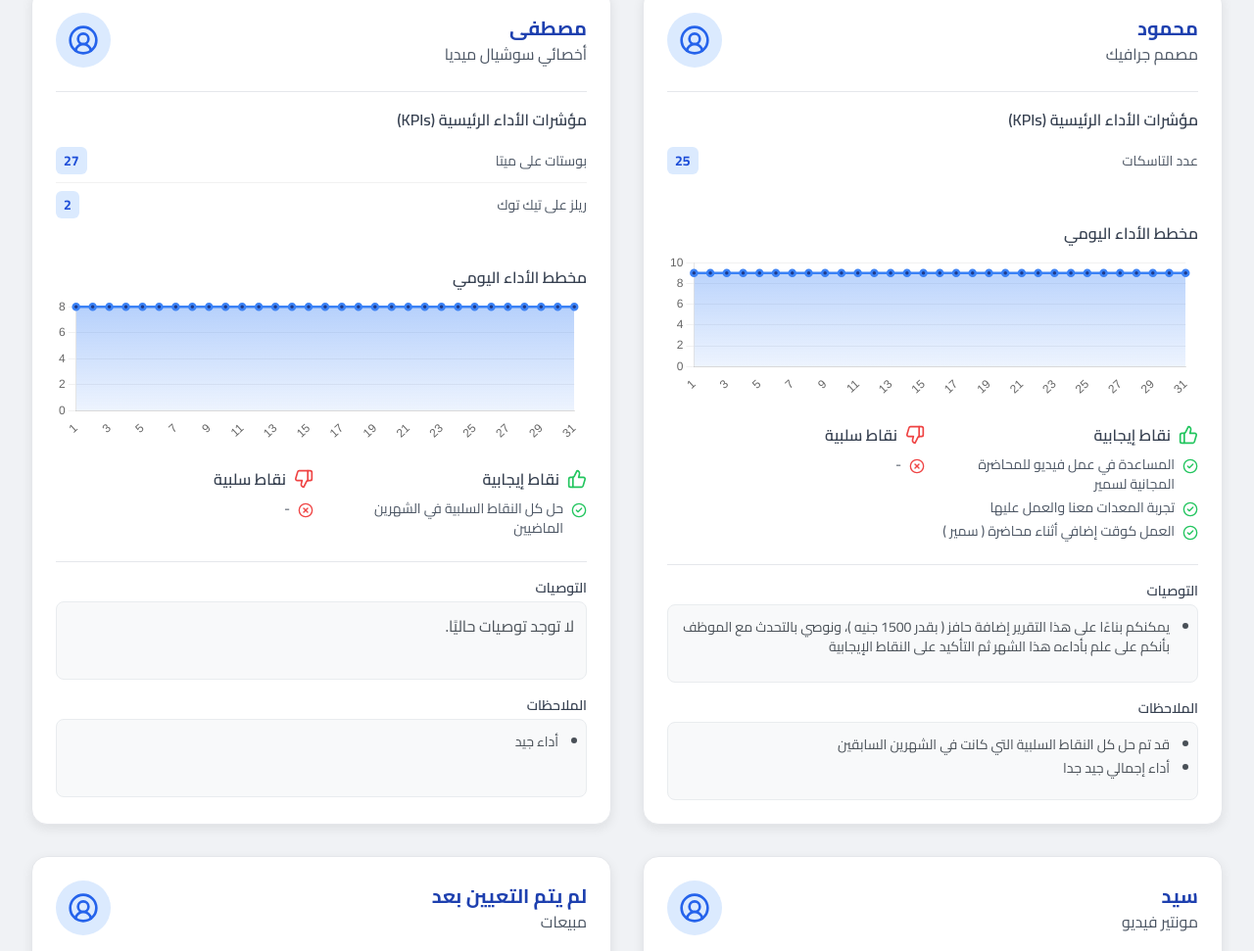
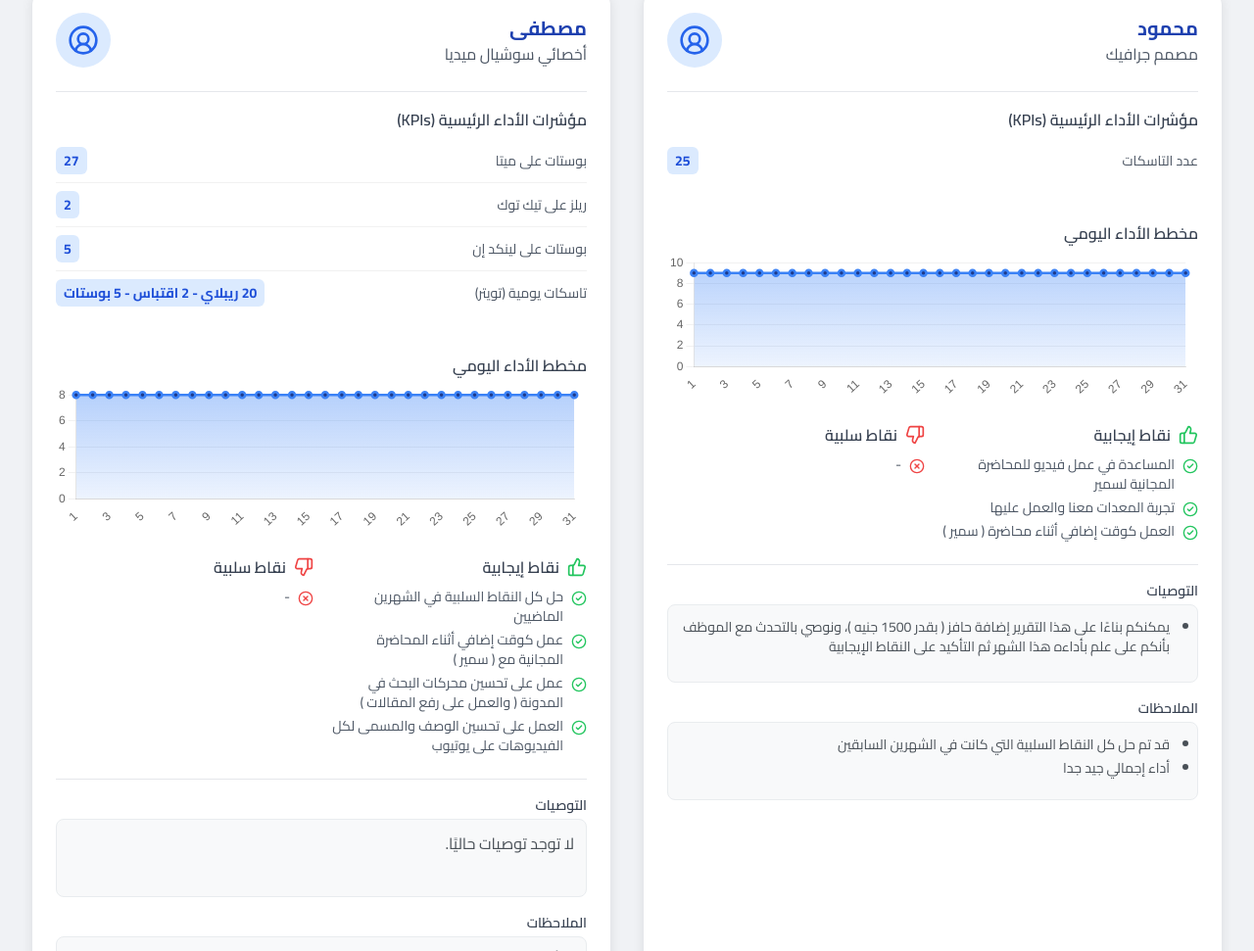
Before and after one commit to IEAtd-Academy2/report, a plain HTML site: page index.html in a window 1280 px wide. Shown: the part 518-1489 px from the top of the page at 98% size. Drawn offline with nearby package versions, Linux system fonts and the light colour scheme.

```diff
--- a/index.html
+++ b/index.html
@@ -57,7 +57,6 @@
     <script src="https://unpkg.com/lucide@latest"></script>
 </head>
 <body class="antialiased">
-
     <div class="container mx-auto p-4 md:p-8">
 
         <header class="premium-header text-center p-6 rounded-xl mb-8 shadow-lg">
@@ -82,7 +81,6 @@
                 <span>بيانات العملاء</span>
             </a>
         </div>
-
 
         <div id="report-content">
         </div>
@@ -338,10 +336,20 @@
                         mostafa: {
                             name: "مصطفى",
                             role: "أخصائي سوشيال ميديا",
-                            kpis: { "بوستات على ميتا": 27, "ريلز على تيك توك": 2 },
+                            kpis: {
+                                "بوستات على ميتا": 27,
+                                "ريلز على تيك توك": 2,
+                                "بوستات على لينكد إن": 5,
+                                "تاسكات يومية (تويتر)": "20 ريبلاي - 2 اقتباس - 5 بوستات"
+                            },
                             dailyPerformance: new Array(31).fill(8), // No data provided, filled with 'good'
                             evaluation: {
-                                positive: ["حل كل النقاط السلبية في الشهرين الماضيين"],
+                                positive: [
+                                    "حل كل النقاط السلبية في الشهرين الماضيين",
+                                    "عمل كوقت إضافي أثناء المحاضرة المجانية مع ( سمير )",
+                                    "عمل على تحسين محركات البحث في المدونة ( والعمل على رفع المقالات )",
+                                    "العمل على تحسين الوصف والمسمى لكل الفيديوهات على يوتيوب"
+                                ],
                                 negative: ["-"] // Resolved
                             },
                             recommendations: [], // None provided
@@ -375,7 +383,6 @@
                 }
             }
         };
-
 
         const monthSelector = document.getElementById('month-selector');
         const yearSelector = document.getElementById('year-selector');
@@ -424,7 +431,6 @@
             const gradient = ctx.createLinearGradient(0, 0, 0, 150);
             gradient.addColorStop(0, 'rgba(59, 130, 246, 0.4)');
             gradient.addColorStop(1, 'rgba(59, 130, 246, 0)');
-
 
             charts[canvasId] = new Chart(ctx, {
                 type: 'line',
@@ -582,7 +588,6 @@
                         }
                     });
                 }, 0);
-
             } else {
                 reportContent.classList.add('hidden');
                 noDataPlaceholder.classList.remove('hidden');
@@ -600,6 +605,7 @@
             renderReport(yearSelector.value, monthSelector.value);
             lucide.createIcons();
         });
+
     </script>
 </body>
 </html>
```
Lines whose indentation alone changed are shown as unchanged.
